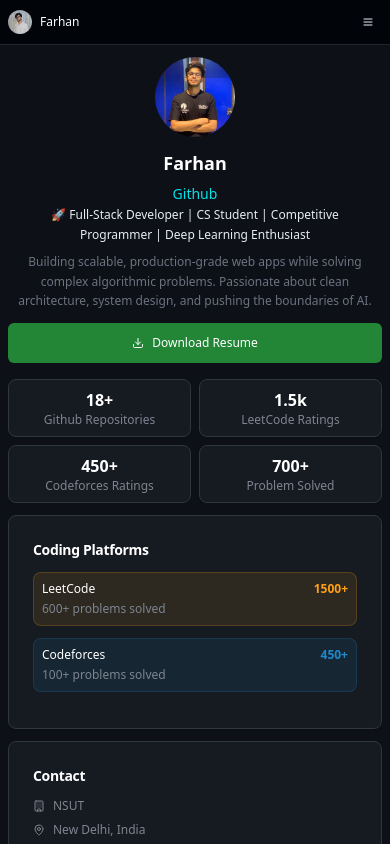
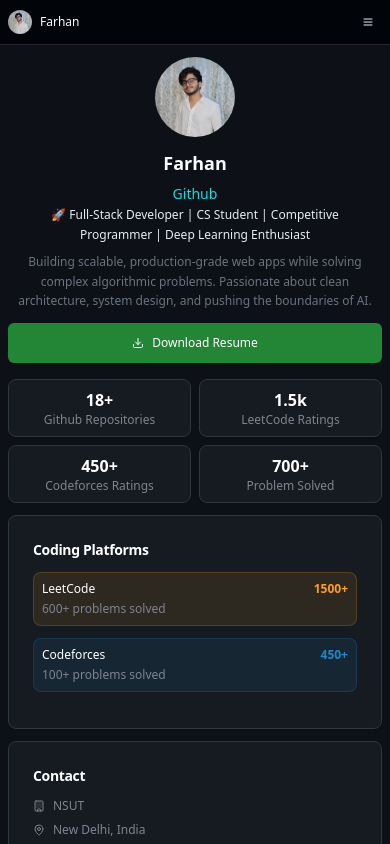
Before and after one commit to theNahraf/Github-Portfolio, a Next.js app: page / in a window 390 px wide. Shown: the top 844 px of the page. Built offline with nearby package versions, Linux system fonts and the light colour scheme.

Commit message:
change the mobile view profile

```diff
--- a/portfolio.tsx
+++ b/portfolio.tsx
@@ -290,7 +290,7 @@ highlights: [
         <div className="lg:hidden mb-4 sm:mb-6 w-full">
           <div className="flex flex-col items-center text-center space-y-3 sm:space-y-4 w-full">
             <Avatar className="h-20 w-20 sm:h-32 sm:w-32 flex-shrink-0">
-              <AvatarImage src="/profile1.jpeg?height=128&width=128" alt="Farhan" className="object-cover" />
+              <AvatarImage src="/profile2.jpeg?height=128&width=128" alt="Farhan" className="object-cover" />
               <AvatarFallback className="bg-[#21262d] text-xl sm:text-3xl text-white">F</AvatarFallback>
             </Avatar>
             <div className="w-full max-w-sm mx-auto">
```
